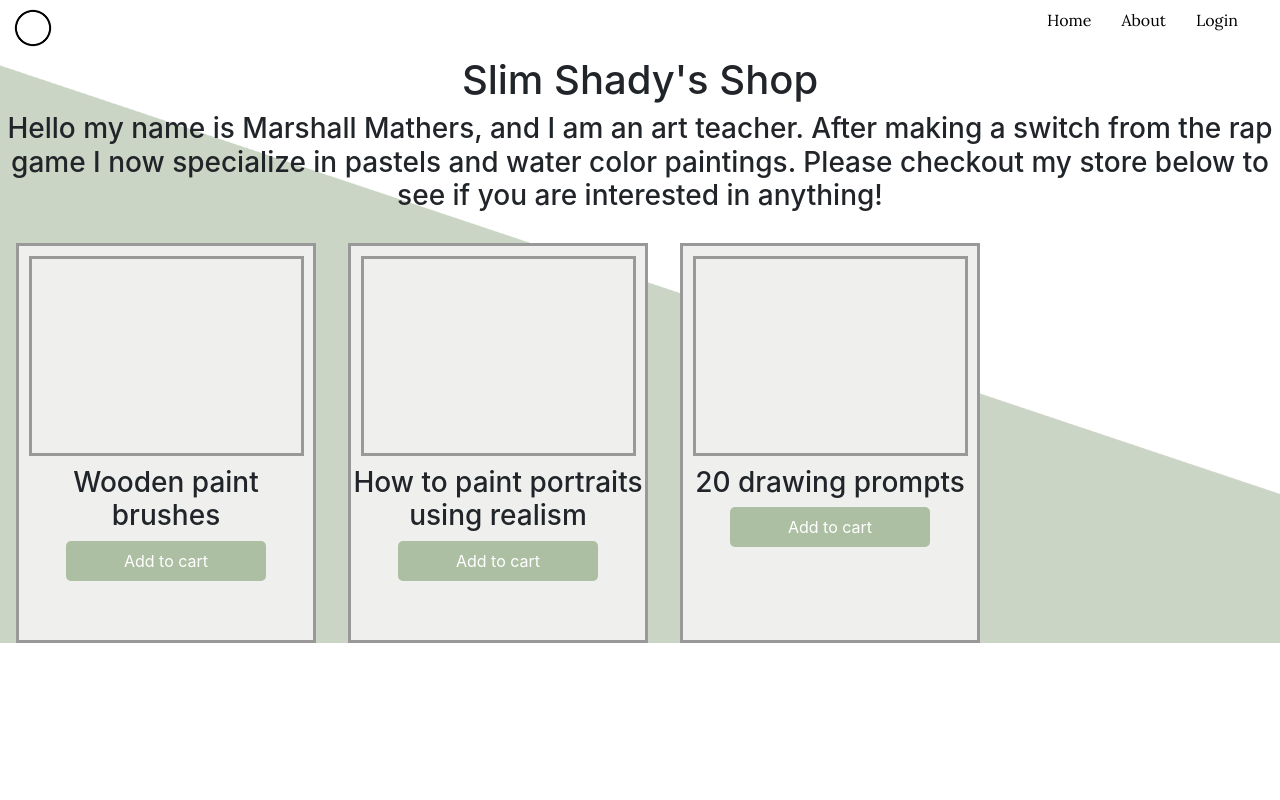
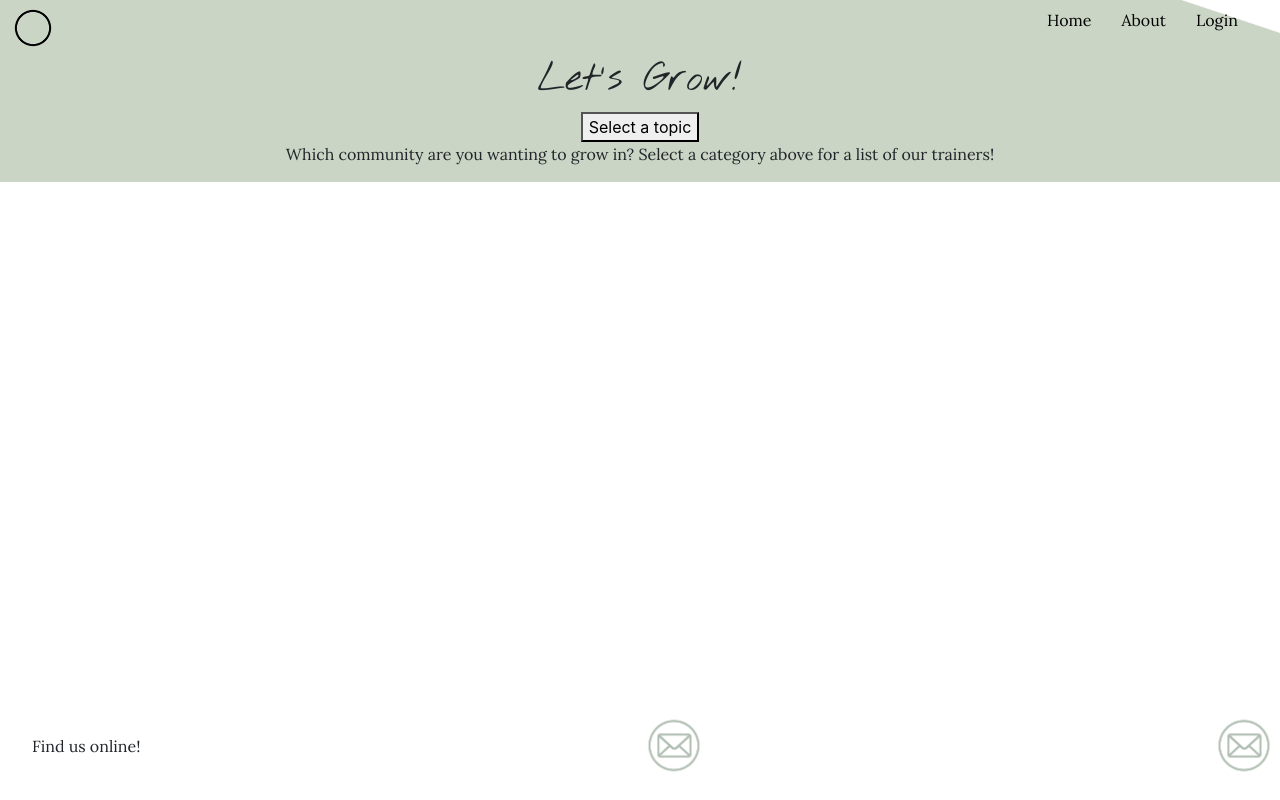
Before and after one commit to Karlyweatherstein/lets-grow, a React (Create React App) app in the folder client/: page / in a window 1280 px wide. Built offline with nearby package versions, Linux system fonts and the light colour scheme.

Commit message:
fixed routes

```diff
--- a/client/src/App.css
+++ b/client/src/App.css
@@ -5,7 +5,27 @@
 /* Dark grey text = #5a5a5a */
 /* About us block color =  #999999 */
 /* Dark green for border box and submit buttons = #acbfa3 */
+* {
+  position: relative;
+}
 
+/* Fonts */
+.paragraphFonts {
+  font-family: 'Lora', serif;
+}
+
+.titleFonts {
+  font-family: 'Nothing You Could Do', cursive;
+}
+
+body {
+  margin: 6px;
+  background-image: url(./assets/background-sm.png);
+  background-size: 100vw;
+  margin: 0;
+  background-repeat: no-repeat;
+  background-position: bottom;
+}
 
 /* login component styles */
 .login {
@@ -151,27 +171,7 @@ a:hover {
     background-color: #999999;
 }
 
-* {
-  position: relative;
-}
 
-/* Fonts */
-.paragraphFonts {
-  font-family: 'Lora', serif;
-}
-
-.titleFonts {
-  font-family: 'Nothing You Could Do', cursive;
-}
-
-body {
-  margin: 6px;
-  background-image: url(./assets/background-sm.png);
-  background-size: 100vw;
-  margin: 0;
-  background-repeat: no-repeat;
-  background-position: bottom;
-}
 
 /* Nav */
 
--- a/client/src/App.js
+++ b/client/src/App.js
@@ -18,14 +18,14 @@ function App() {
       <div className="App background">
         <Header />
         <Routes>
-          {/* <Route path="/" element={<Hero />} /> */}
-          {/* <Route path="/about" element={<About />} /> */}
-          {/* <Route path="/" element={<Login />} /> */}
+          <Route path="/" element={<Hero />} />
+          <Route path="/about" element={<About />} />
+          <Route path="/Login" element={<Login />} />
           <Route path="/Signup" element={<Signup />} />
-          {/* <Route path="/" element={<Trainers />} /> */}
-          <Route path="/" element={<Shop />} />
+          <Route path="/Trainers" element={<Trainers />} />
+          <Route path="/Shop" element={<Shop />} />
         </Routes>
-        {/* <Footer /> */}
+        <Footer />
       </div>
     </Router>
   );
```
Also changed, not shown: 1 other file (tests, documents, lock files or other folders).
